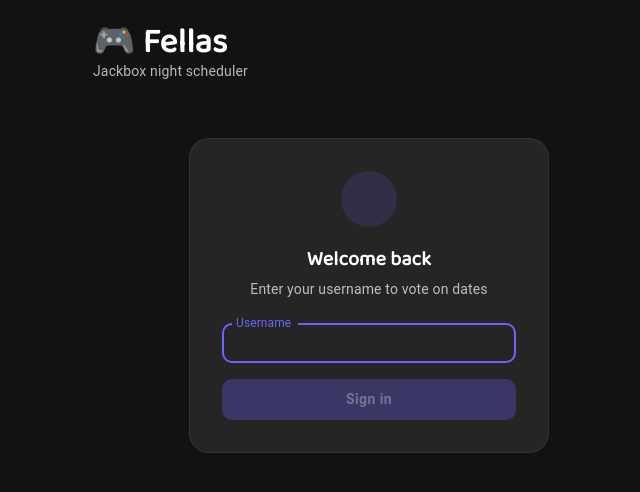
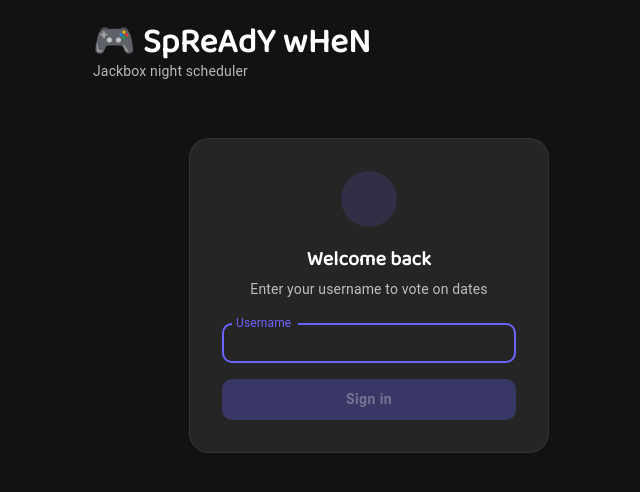
Before and after one commit to Wheelsy/fellas, a React (Vite) app: page / in a window 1280 px wide. Shown: the top 492 px of the page, without its empty margins (271-911 px from the left). Built offline with nearby package versions, Linux system fonts and the light colour scheme; no server answers; the database is empty; some icons are missing.

Commit message:
name change

```diff
--- a/src/App.tsx
+++ b/src/App.tsx
@@ -95,13 +95,18 @@
   return (
     <Container maxWidth="sm" sx={{ minHeight: "100vh", py: 3 }}>
       {/* App header */}
-      <Box display="flex" alignItems="center" justifyContent="space-between" mb={1}>
+      <Box
+        display="flex"
+        alignItems="center"
+        justifyContent="space-between"
+        mb={1}
+      >
         <Box>
           <Typography
             variant="h4"
             sx={{ fontFamily: '"Baloo 2", cursive', lineHeight: 1.1 }}
           >
-            🎮 Fellas
+            🎮 SpReAdY wHeN
           </Typography>
           <Typography variant="body2" color="text.secondary">
             Jackbox night scheduler
```
